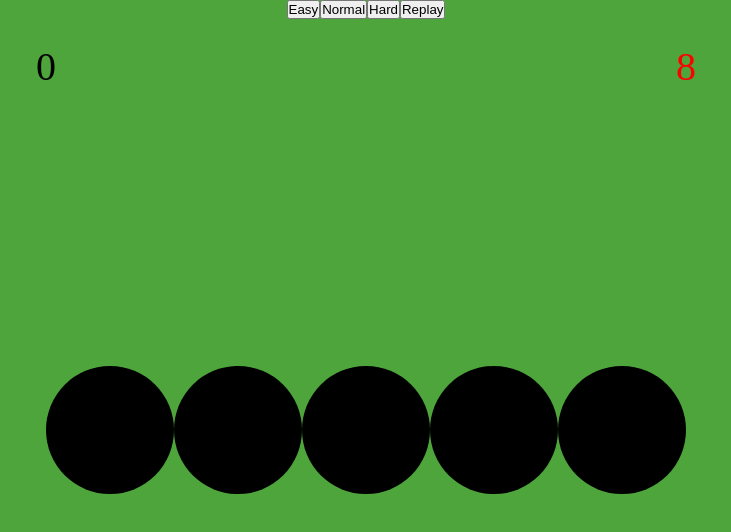
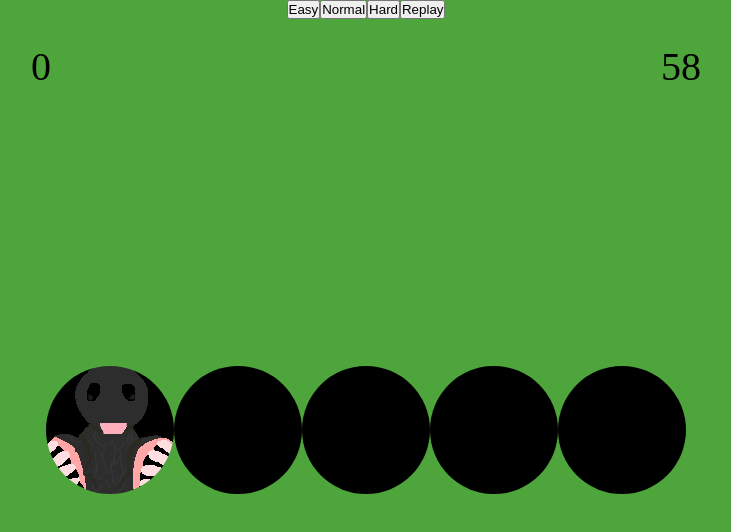
Before and after one commit to forwardpivot/whack-a-mole, a plain HTML site: page index.html in a window 1280 px wide. Both pictures are taken after a click on the button "Easy". Shown: the whole page, without its empty margins (274-1005 px from the left). Drawn offline with Linux system fonts and the light colour scheme.

Commit message:
there was an equal sign when there should have been a greater than sign

```diff
--- a/script.js
+++ b/script.js
@@ -28,7 +28,7 @@ hardBtn.addEventListener('click', gameCountdown);
 let moleUpTimer = 0;
 let difficulty = 0;
 let highscore = 0;
-let countdown = 10;
+let countdown = 60;
 let isMole = false;
 let selected;
 //Grabbing the score, and the timer DOM things
@@ -105,11 +105,11 @@ function moleTimer(e) {
     if (e.target.classList.contains('easyBtn')) {
         difficulty = 4;
         moleUpTimer = difficulty
-        millisecs = 1000;
+        millisecs = 800;
     } else if (e.target.classList.contains('normalBtn')) {
         difficulty = 3;
         moleUpTimer = difficulty;
-        millisecs = 700;
+        millisecs = 600;
     } else {
         difficulty = 1;
         moleUpTimer = difficulty;
@@ -124,7 +124,7 @@ function moleTimer(e) {
             gameTimer.textContent = '0';
             clearInterval(timer);
         }
-        if (moleUpTimer == 0) {
+        if (moleUpTimer >= 0) {
             changeImg(e);
         } else {
             selected.src = "img/hole.jpg";
```
Also changed, not shown: index.html (indentation only).
